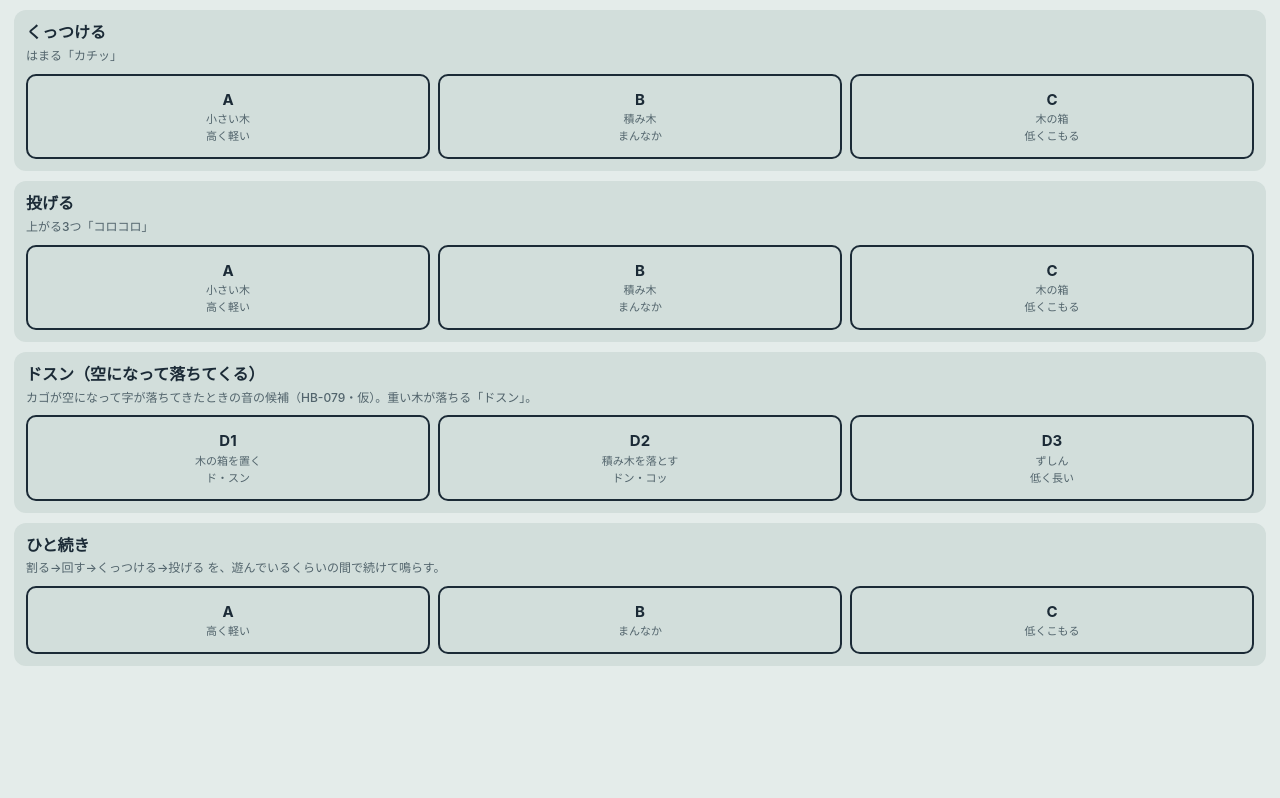
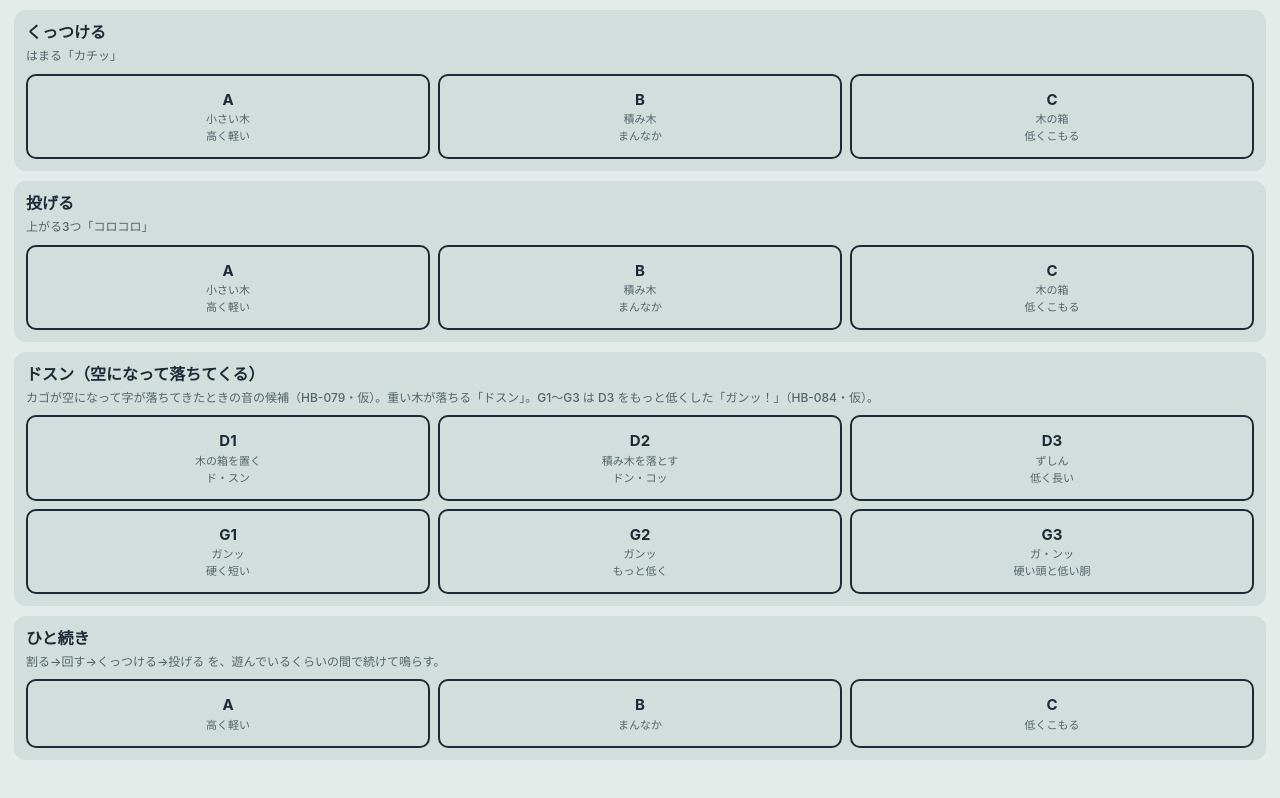
Before and after one commit to kaz6/hiragana-bunkai-mock, a website: page docs/reports/audio/hb-072-tsumiki.html in a window 1280 px wide. Shown: the part 711-1509 px from the top of the page. Before the commit the page ends 1427 px from the top, so only its background shows below. Drawn offline with Linux system fonts and the light colour scheme.

Commit message:
HB-084（R-038）: 試聴ページのドスンに、D3 をもっと低くした「ガンッ！」の候補3つを足す
Co-Authored-By: Claude Opus 5.5 <noreply@anthropic.com>
Claude-Session: https://claude.ai/code/session_01CHAiRTQBqXTTm9G6YUjDgQ

```diff
--- a/docs/reports/audio/hb-072-tsumiki.html
+++ b/docs/reports/audio/hb-072-tsumiki.html
@@ -43,7 +43,7 @@ button:active small{color:var(--bg)}
 
 <section>
   <h2>ドスン（空になって落ちてくる）</h2>
-  <p class="how">カゴが空になって字が落ちてきたときの音の候補（HB-079・仮）。重い木が落ちる「ドスン」。</p>
+  <p class="how">カゴが空になって字が落ちてきたときの音の候補（HB-079・仮）。重い木が落ちる「ドスン」。G1〜G3 は D3 をもっと低くした「ガンッ！」（HB-084・仮）。</p>
   <div class="row" id="dosun"></div>
 </section>
 
@@ -78,7 +78,12 @@ var VOLUME = 0.6;
 var DOSUN = {
   D1:{name:'D1 木の箱を置く', sub:'ド・スン', f:150, decay:0.26, sweep:1.5, sweepT:0.05, parts:[[1,1,1],[2.3,0.22,0.5],[4.1,0.05,0.3]], click:{f:500,q:1.0,amp:0.5,dur:0.03}, tone:1600, hits:[{t:0,p:1.5,g:0.35},{t:0.06,p:1,g:1}]},
   D2:{name:'D2 積み木を落とす', sub:'ドン・コッ', f:240, decay:0.18, sweep:1.35, sweepT:0.04, parts:[[1,1,1],[2.76,0.25,0.5],[5.4,0.06,0.3]], click:{f:900,q:1.2,amp:0.45,dur:0.025}, tone:2600, hits:[{t:0,p:1,g:1.8},{t:0.13,p:1.08,g:0.5}]},
-  D3:{name:'D3 ずしん', sub:'低く長い', f:95, decay:0.40, sweep:1.8, sweepT:0.08, parts:[[1,1,1],[2.1,0.2,0.6],[3.6,0.06,0.3]], click:{f:350,q:0.9,amp:0.6,dur:0.04}, tone:1100, hits:[{t:0,p:1,g:2.2}]}
+  D3:{name:'D3 ずしん', sub:'低く長い', f:95, decay:0.40, sweep:1.8, sweepT:0.08, parts:[[1,1,1],[2.1,0.2,0.6],[3.6,0.06,0.3]], click:{f:350,q:0.9,amp:0.6,dur:0.04}, tone:1100, hits:[{t:0,p:1,g:2.2}]},
+  // D3 をもっと低く「ガンッ！」に（作者 2026-11-25 18:52。HB-084・仮）。頭を硬く（打った瞬間の雑音を強く・高く）、終わりを短く切る。
+  // スマホの小さいスピーカーは 100Hz より下がほとんど出ないので、2倍・3倍・4倍の音を太くして「低く聞こえる」ようにした
+  G1:{name:'G1 ガンッ', sub:'硬く短い', f:70, decay:0.22, sweep:2.2, sweepT:0.03, parts:[[1,1,1],[2,0.6,0.6],[3,0.35,0.4],[4.2,0.15,0.25]], click:{f:1500,q:0.8,amp:0.9,dur:0.02}, tone:2400, hits:[{t:0,p:1,g:2.0}]},
+  G2:{name:'G2 ガンッ', sub:'もっと低く', f:55, decay:0.28, sweep:2.5, sweepT:0.035, parts:[[1,1,1],[2,0.65,0.6],[3,0.4,0.45],[4.2,0.18,0.25]], click:{f:1100,q:0.8,amp:1.0,dur:0.025}, tone:2000, hits:[{t:0,p:1,g:2.2}]},
+  G3:{name:'G3 ガ・ンッ', sub:'硬い頭と低い胴', f:65, decay:0.24, sweep:2.0, sweepT:0.03, parts:[[1,1,1],[2,0.6,0.6],[3,0.35,0.4],[4.2,0.15,0.25]], click:{f:2200,q:0.7,amp:1.0,dur:0.015}, tone:2800, hits:[{t:0,p:1.8,g:0.7},{t:0.012,p:1,g:2.0}]}
 };
 
 // ── 鳴らす仕組み ──
```
Also changed, not shown: docs/DECISION_LOG.md (+7 -0 lines), docs/SESSION_STATE.md (+1 -0 lines).
